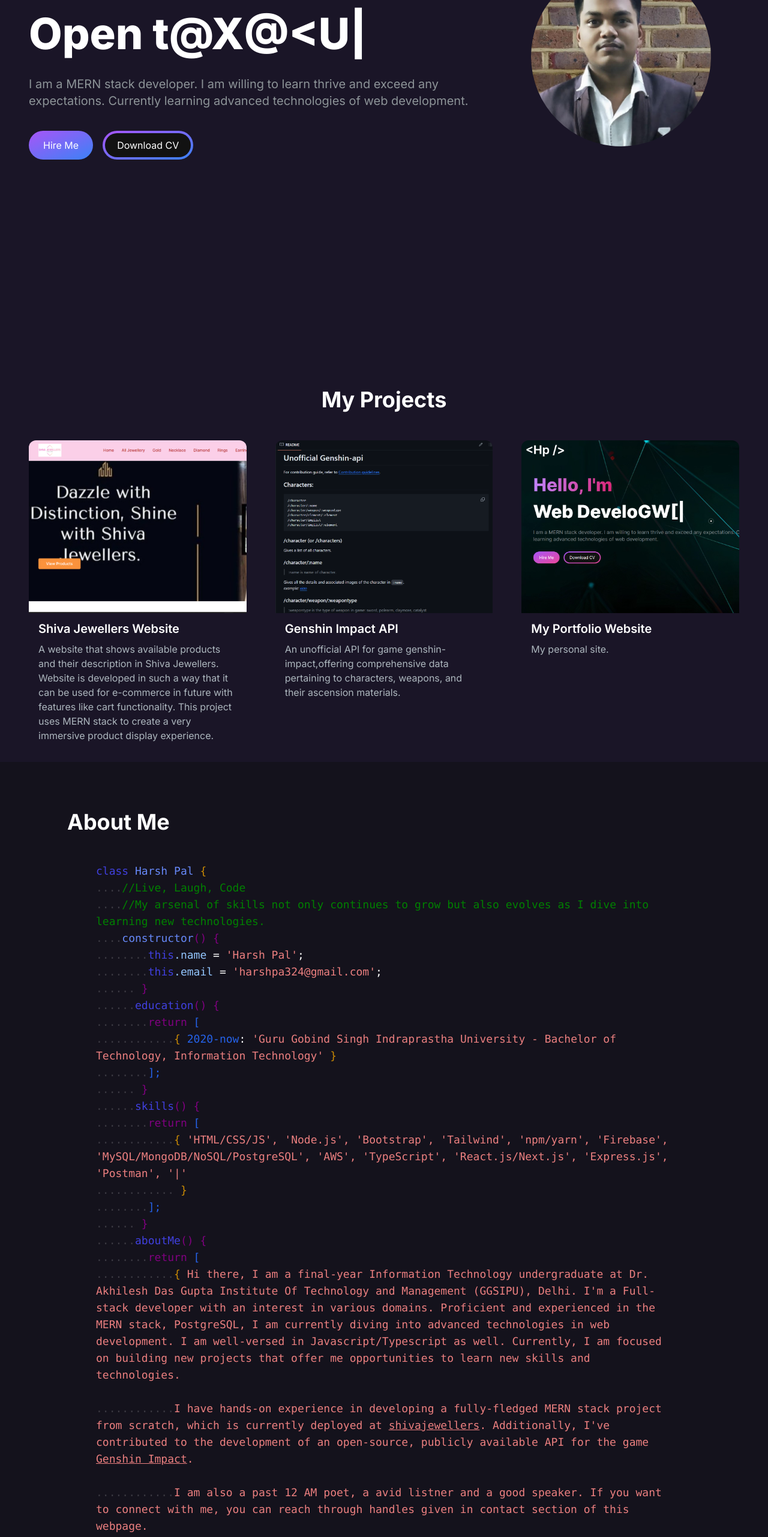
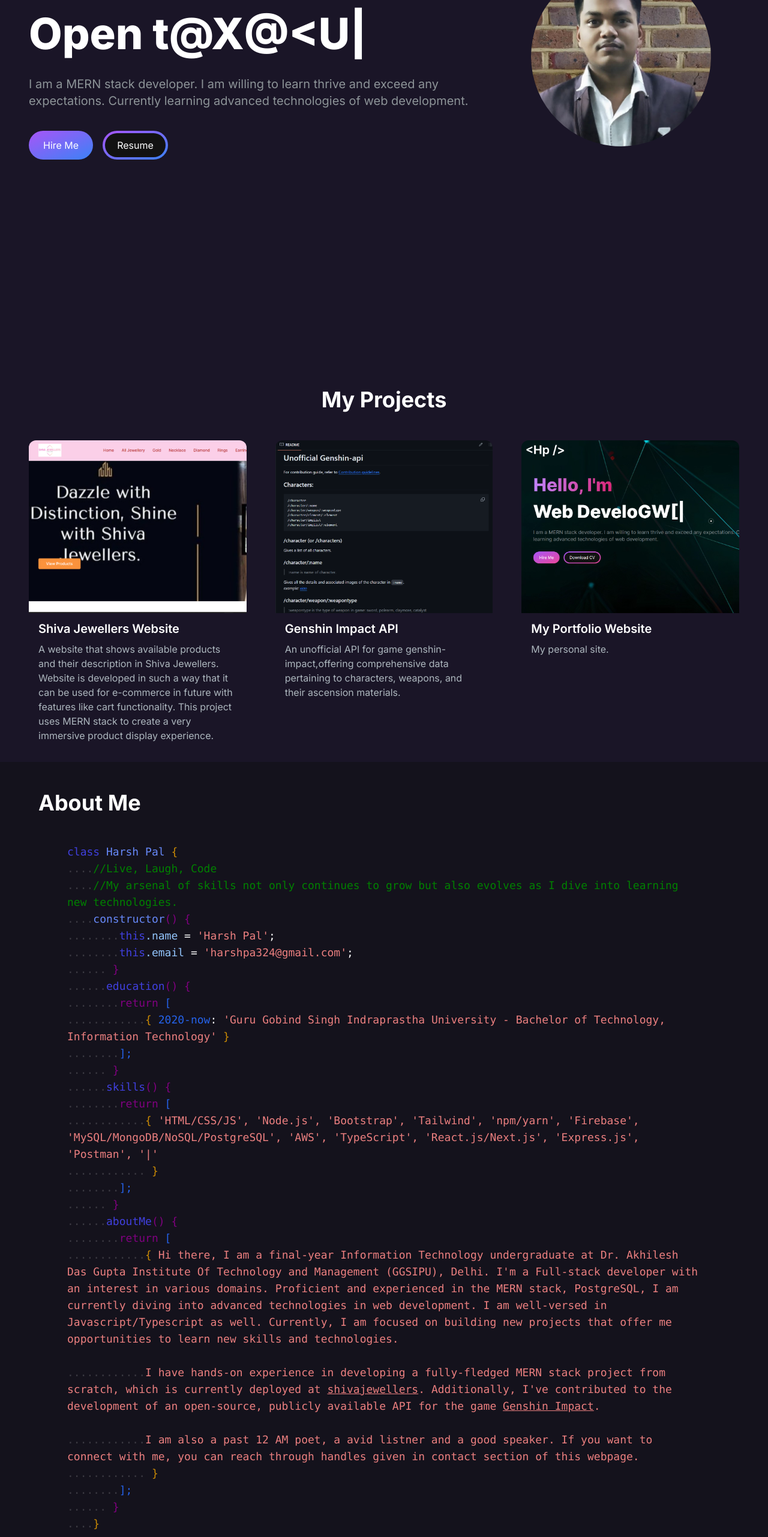
Before and after one commit to harsh-dev0/znet, a Next.js app: page / in a window 1280 px wide. Shown: the part 234-2796 px from the top of the page at 60% size. Built offline with nearby package versions, Linux system fonts and the light colour scheme.

Commit message:
made changes for deployement

```diff
--- a/src/app/components/Aboutcode.jsx
+++ b/src/app/components/Aboutcode.jsx
@@ -38,7 +38,7 @@ const Aboutcode = () => {
   return (
     <section className="text-pink-500 " id="about">
 
-      <div className="py-8 px-4  xl:gap-16 sm:py-16 xl:px-16">
+      <div className="py-0 lg:py-8 px-0 lg:px-4   ">
         <div className="mt-4 md:mt-0 text-left flex flex-col h-full">
           <h2 className="text-4xl font-bold text-white mb-4">About Me</h2>
           <p className="text-base px-12 py-8 lg:text-lg">
--- a/src/app/components/Start.jsx
+++ b/src/app/components/Start.jsx
@@ -83,7 +83,7 @@ const Start = () => {
               className="px-1 inline-block py-1 w-full sm:w-fit rounded-full bg-gradient-to-br from-primary-500 to-secondary-500 hover:bg-slate-800 text-white mt-3"
             >
               <span className="block bg-[#121212] hover:bg-slate-800 rounded-full px-5 py-2">
-                Download CV
+                Resume
               </span>
             </Link>
           </div>
--- a/src/app/page.js
+++ b/src/app/page.js
@@ -29,7 +29,7 @@ export default function Home() {
       <div className="container  mx-auto px-12 py-8 " >
         <ProjectsSection />
       </div>
-      <div className="container flex bg-dot min-h-screen px-12 py-4 flex-grow flex-col bg-cover bg-center bg-no-repeat">
+      <div className="container flex bg-dot min-h-screen px-0 lg:px-12 py-0 lg:py-4 flex-grow flex-col bg-cover bg-center bg-no-repeat">
       <Aboutcode/>
       </div>
 
```
Also changed, not shown: src/app/components/email.jsx (added).
